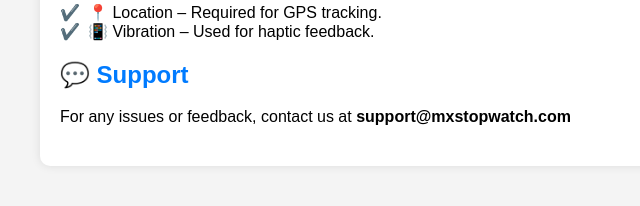
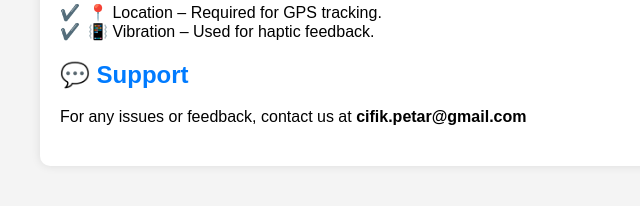
Before and after one commit to ciki1-hub/stoperica, a Flask app: template templates/about.html in a window 1280 px wide. Shown: the part 1718-1924 px from the top of the page, without its empty margins (0-640 px from the left). Run offline with Flask 3, Linux system fonts and the light colour scheme; the template is opened without the code that fills it, so the values that code supplies are empty.

Commit message:
about.html

```diff
--- a/templates/about.html
+++ b/templates/about.html
@@ -138,7 +138,8 @@
 
         <div class="section">
             <h2>💬 Support</h2>
-            <p>For any issues or feedback, contact us at <b>support@mxstopwatch.com</b></p>
+            <p>For any issues or feedback, contact us at <b>cifik.petar@gmail.com
+</b></p>
         </div>
     </div>
 </body>
```
